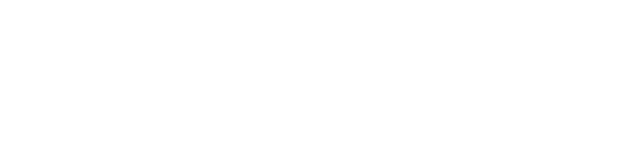
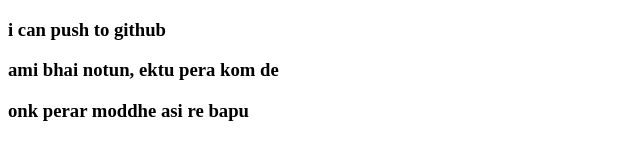
Before and after one commit to Jimy-JosephN5/My-First-Repo, a plain HTML site: page index.html in a window 1280 px wide. Shown: the whole page, without its empty margins (0-640 px from the left). Drawn offline with Linux system fonts and the light colour scheme.

Commit message:
added header

```diff
--- a/index.html
+++ b/index.html
@@ -7,6 +7,8 @@
     <title>My First Github Repo</title>
 </head>
 <body>
-
+    <h3>i can push to github</h3>
+    <h3>ami bhai notun, ektu pera kom de</h3>
+    <h3>onk perar moddhe asi re bapu</h3>
 </body>
 </html>
```
